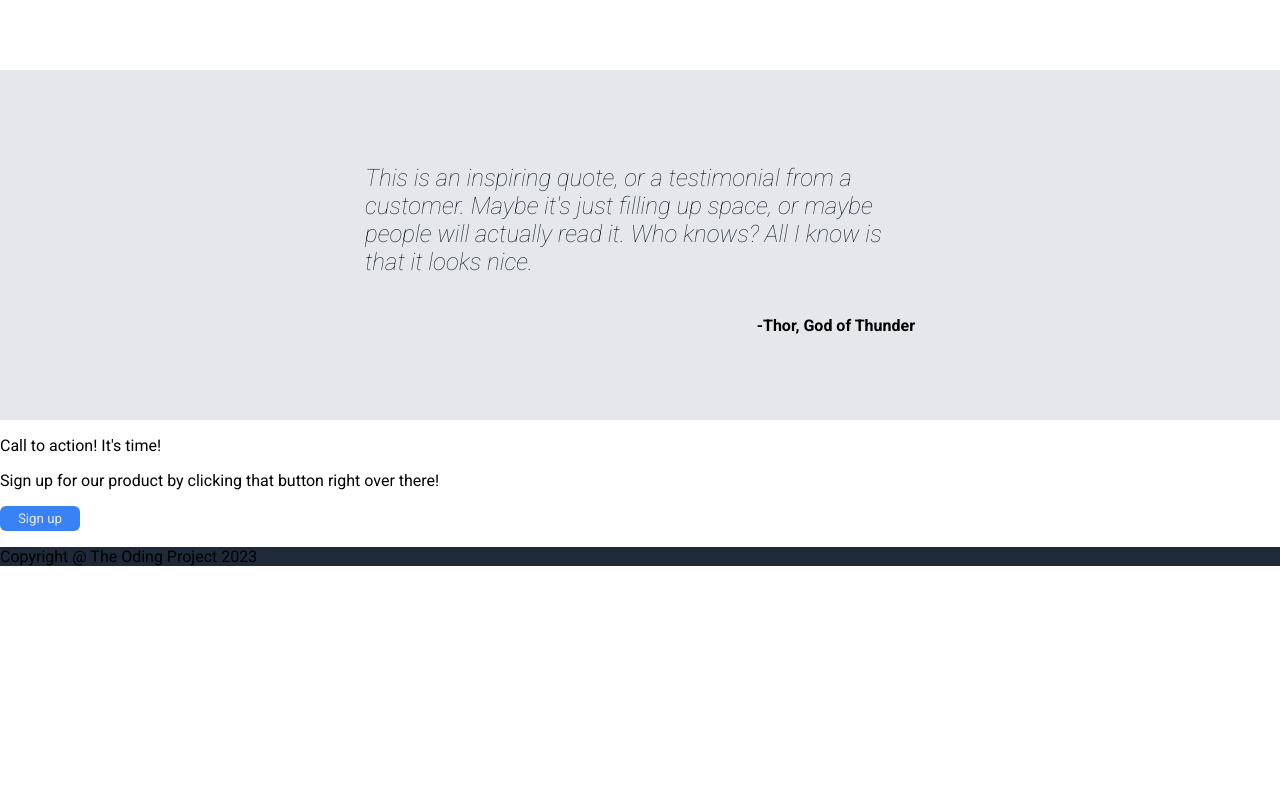
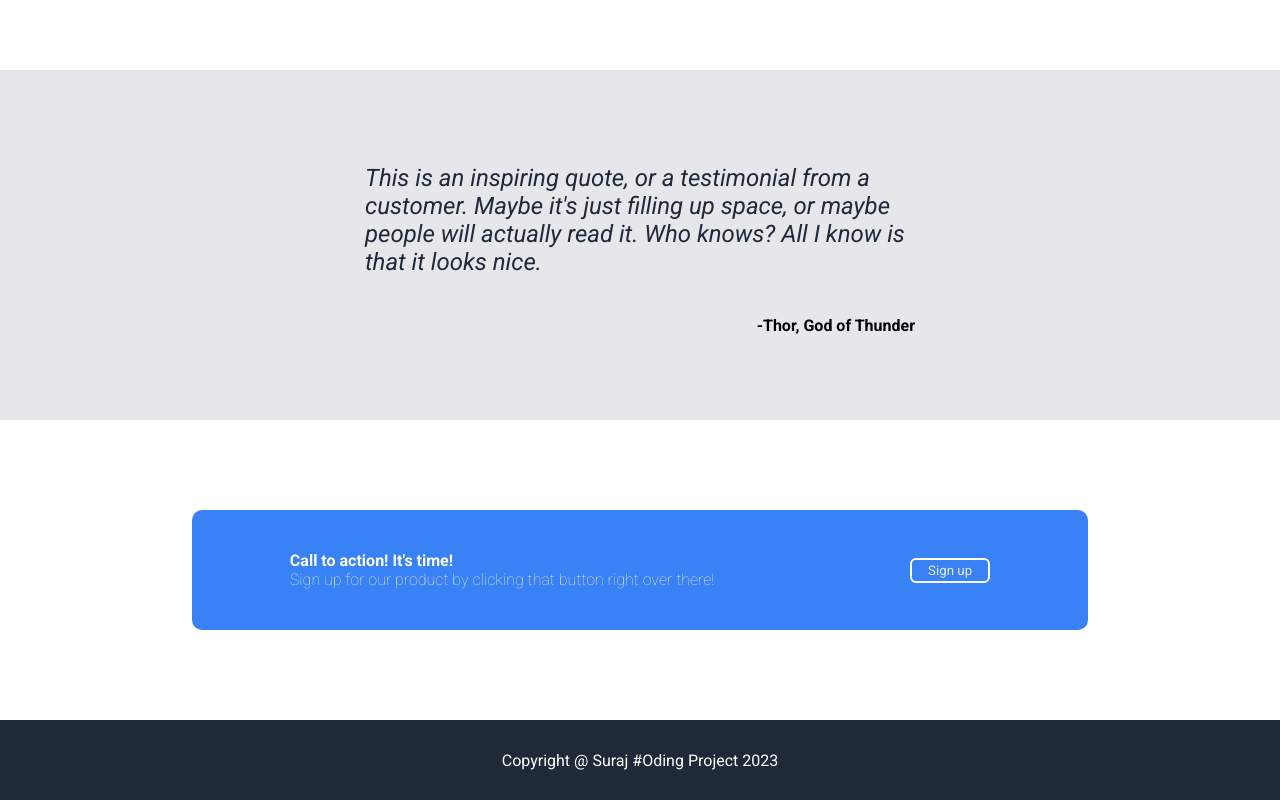
Before and after one commit to SurajKotagi/Odin-Landing_Page, a plain HTML site: page index.html in a window 1280 px wide. Shown: the part 930-1730 px from the top of the page. Before the commit the page ends 1512 px from the top, so only its background shows below. Drawn offline with Linux system fonts and the light colour scheme.

Commit message:
added styling to signup section and footer section

```diff
--- a/index.html
+++ b/index.html
@@ -74,24 +74,24 @@
         </main>
 
         <!-- signup -->
-        <main>
-            <div>
+        <main class="signup">
+            <div class="sub-signup">
                 <div>
-                    <p>Call to action! It's time!</p>
+                    <p style="color: white;"><strong>Call to action! It's time!</strong></p>
                     <p>
                         Sign up for our product by clicking that button right
                         over there!
                     </p>
                 </div>
                 <div>
-                    <button>Sign up</button>
+                    <button id="signup-button">Sign up</button>
                 </div>
             </div>
         </main>
 
         <!-- footer -->
         <footer class="footer">
-            <p>Copyright @ The Oding Project 2023</p>
+            <p>Copyright @ Suraj #Oding Project 2023</p>
         </footer>
     </body>
 </html>
--- a/style.css
+++ b/style.css
@@ -17,6 +17,9 @@ ul {
     align-items: center;
     gap: 60px;
     height: 550px;
+}
+h1 {
+    margin-bottom: 0px;
 }
 .navbar,
 .navbar_items,
@@ -141,9 +144,43 @@ img:hover {
 }
 .quote #main-quote {
     font-size: 24px;
-    font-weight: lighter;
+    font-weight: 400;
     color: #1f2937;
 }
 #author {
     align-self: flex-end;
 }
+/* styling for sigup section*/
+.signup {
+    display: flex;
+    justify-content: center;
+    align-items: center;
+    height: 300px;
+}
+.sub-signup {
+    background-color: #3882f6;
+    width: 70%;
+    height: 40%;
+    border-radius: 10px;
+    display: flex;
+    justify-content: space-around;
+    align-items: center;
+}
+.sub-signup > div > p {
+    margin: 0px;
+    padding: 0px;
+    color: #e5e7eb;
+    font-weight: lighter;
+}
+#signup-button {
+    border: 2px solid white;
+}
+
+/* styling for footter */
+.footer {
+    height: 80px;
+    display: flex;
+    justify-content: center;
+    align-items: center;
+    color: white;
+}
```
